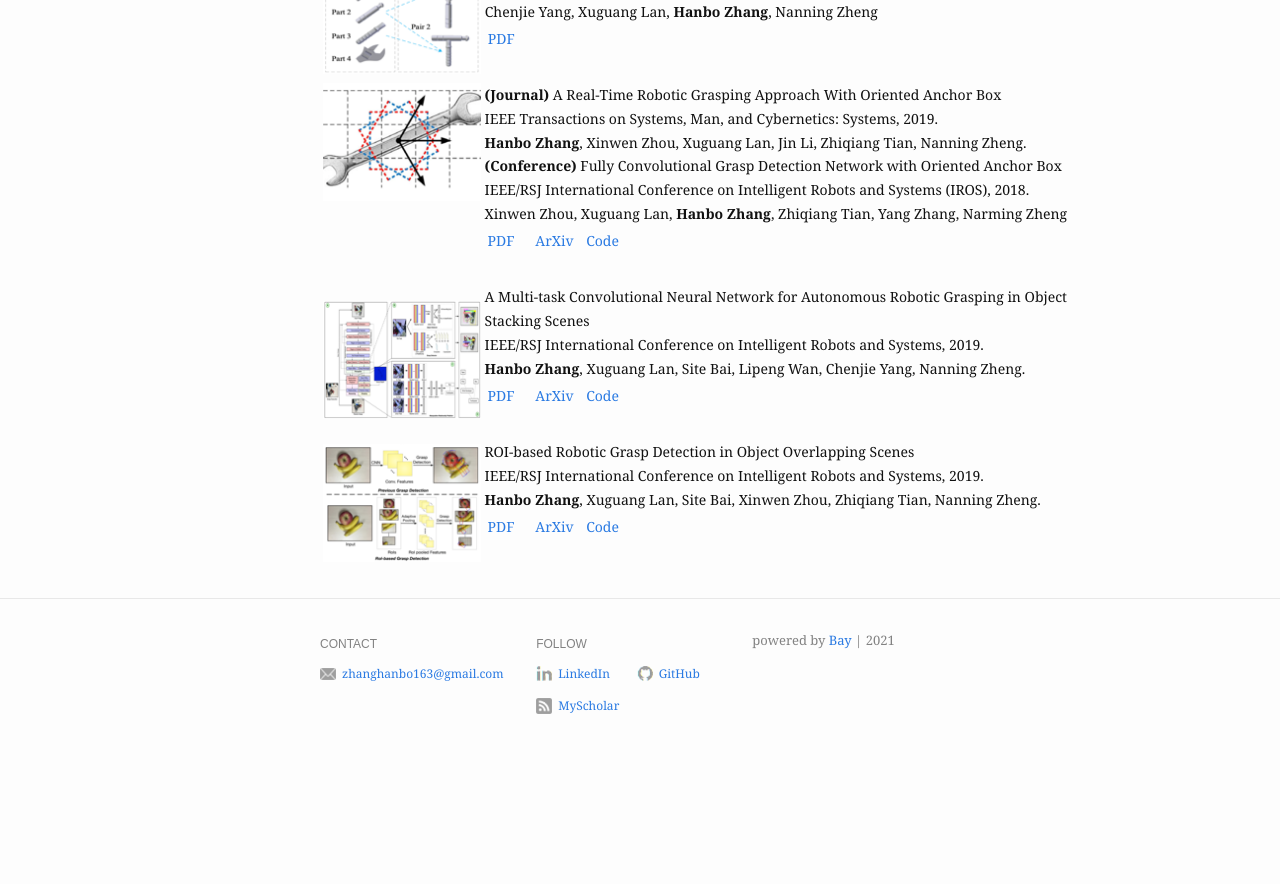
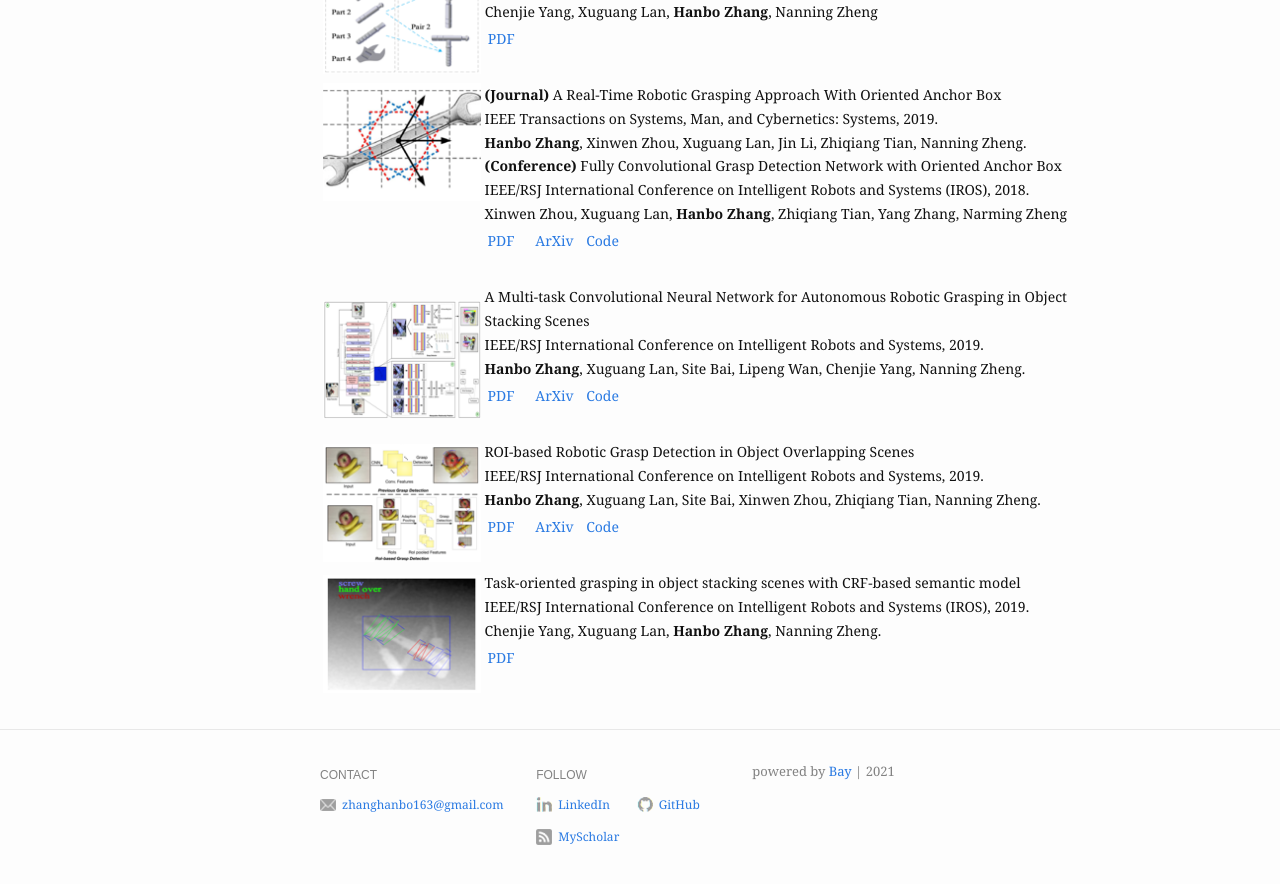
Before and after one commit to ZhangHanbo/zhanghanbo.github.io, a Jekyll site: the page built from publication.md, in a window 1280 px wide and 900 px high, scrolled down 957 px. Shown: the top 884 px of the window. Built offline with Jekyll 4.4.1, drawn with Linux system fonts in a browser that asks for light colours; before the commit the page ends 1726 px from its top, so only the background shows below that.

Commit message:
Update publications

```diff
--- a/publication.md
+++ b/publication.md
@@ -219,3 +219,25 @@ IEEE/RSJ International Conference on Intelligent Robots and Systems, 2019.
 </td>
 </tr>
 </table>
+
+
+
+<!-- Pub split line -->
+<table width= "800" >
+<tr>
+<td width= "160" ><img src="/assets/img/work/TOG/TOG.png" alt="tog"></td>
+<td width= "640" >Task-oriented grasping in object stacking scenes with CRF-based semantic model
+<br />
+IEEE/RSJ International Conference on Intelligent Robots and Systems (IROS), 2019.
+<br />
+Chenjie Yang, Xuguang Lan, <strong>Hanbo Zhang</strong>, Nanning Zheng.
+<br />
+
+<table width= "150" >
+<td width= "50" ><a href="https://ieeexplore.ieee.org/abstract/document/8967992">PDF</a></td>
+</table>
+
+<br />
+</td>
+</tr>
+</table>
```
Also changed, not shown: assets/img/work/TOG/TOG.graffle/image1.png (added), assets/img/work/TOG/TOG.png (added), 1 other file.
